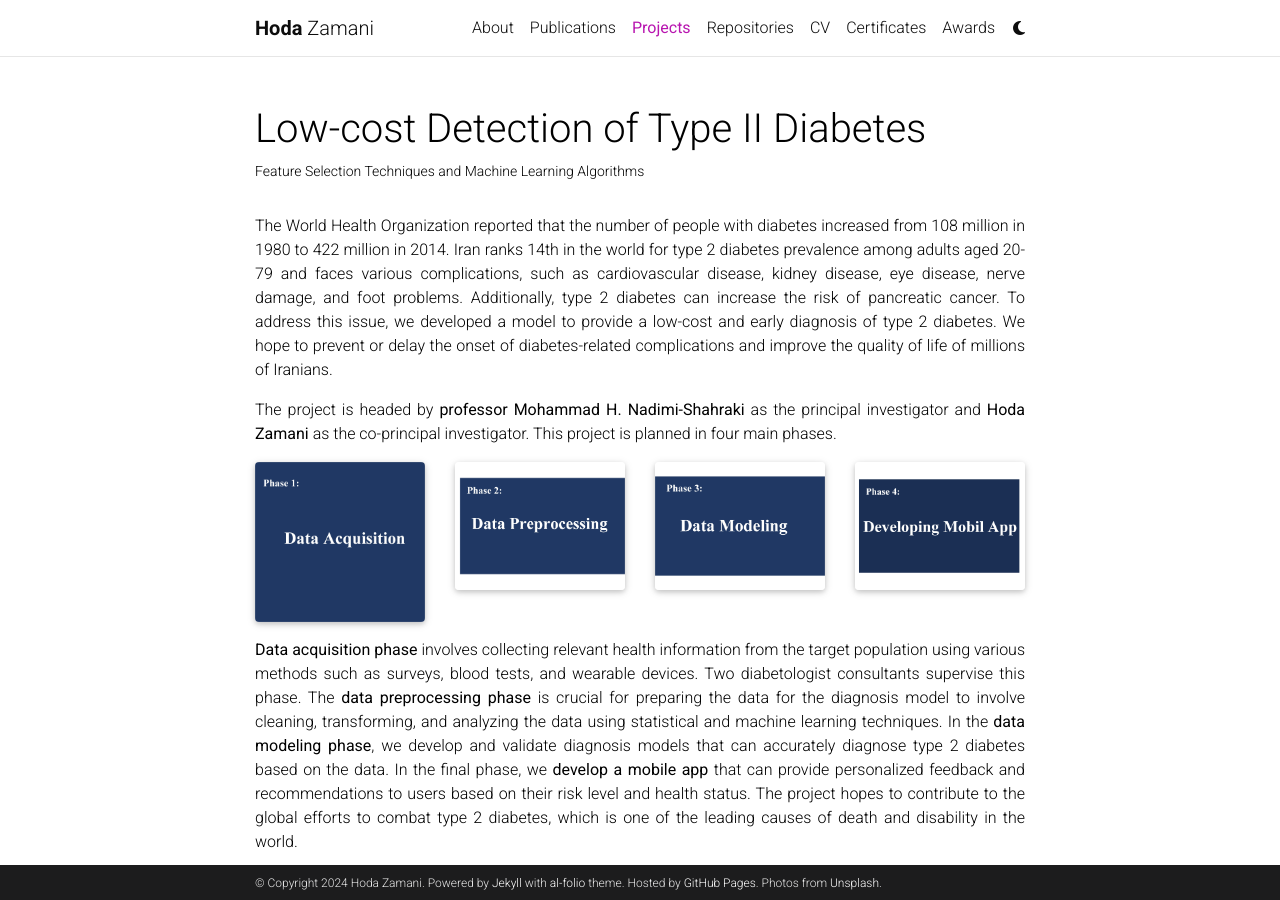
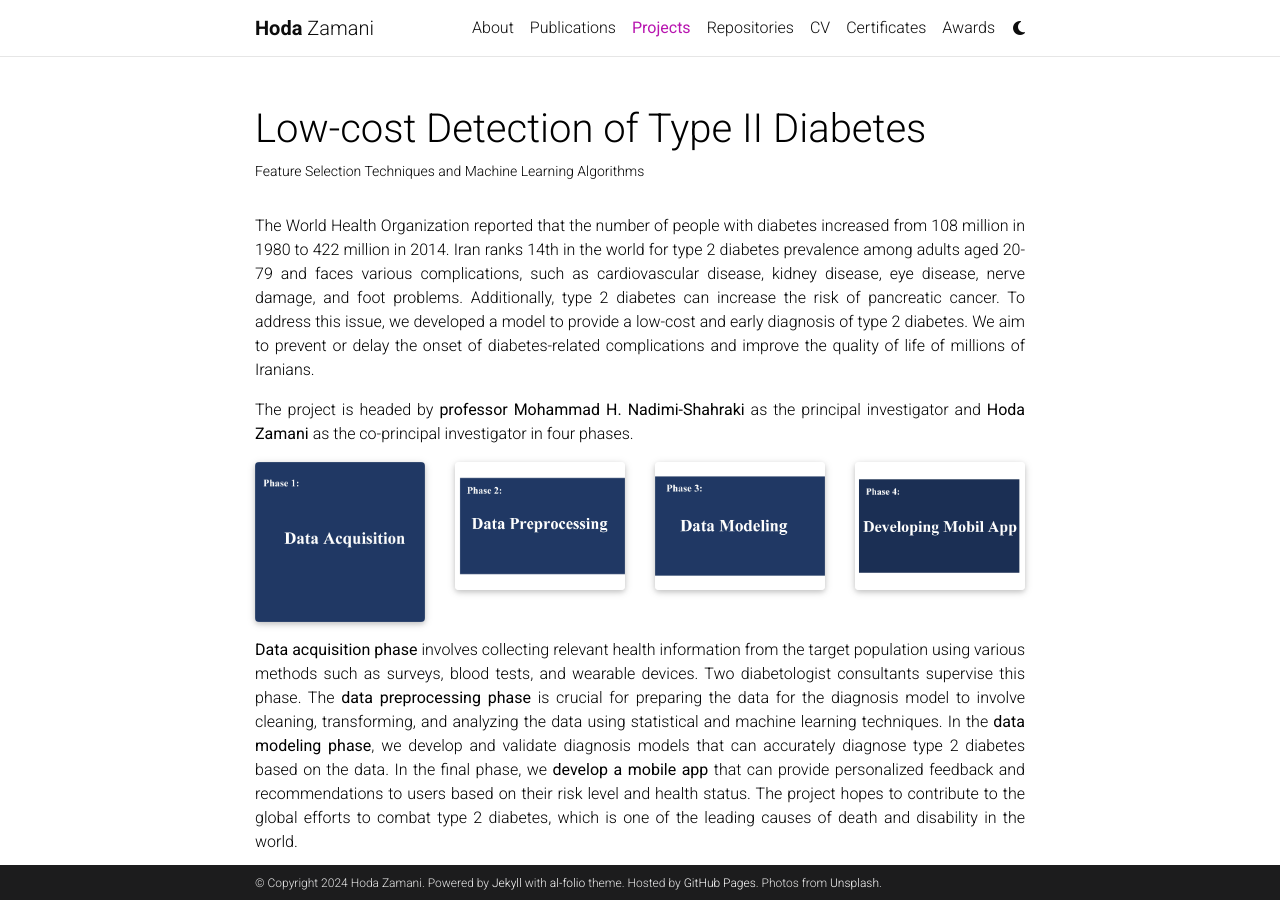
Before and after one commit to HodaZamani/HodaZamani.github.io, a Jekyll site: the page built from _projects/1_project.md, in a window 1280 px wide and 900 px high. Built offline with Jekyll 4.4.1, drawn with Linux system fonts in a browser that asks for light colours; full-size pictures stand in for the smaller copies a plugin makes; comment, search, counter and statistics services are not loaded; a style sheet for code colours, icons or effects is not loaded.

Commit message:
Update 1_project.md

```diff
--- a/_projects/1_project.md
+++ b/_projects/1_project.md
@@ -7,10 +7,9 @@
 category: work
 related_publications: HodaImputationMethod
 ---
-<p align="justify">The World Health Organization reported that the number of people with diabetes increased from 108 million in 1980 to 422 million in 2014. Iran ranks 14th in the world for type 2 diabetes prevalence among adults aged 20-79 and faces various complications, such as cardiovascular disease, kidney disease, eye disease, nerve damage, and foot problems. Additionally, type 2 diabetes can increase the risk of pancreatic cancer. To address this issue, we developed a model to provide a low-cost and early diagnosis of type 2 diabetes. We hope to prevent or delay the onset of diabetes-related complications and improve the quality of life of millions of Iranians.</p>
+<p align="justify">The World Health Organization reported that the number of people with diabetes increased from 108 million in 1980 to 422 million in 2014. Iran ranks 14th in the world for type 2 diabetes prevalence among adults aged 20-79 and faces various complications, such as cardiovascular disease, kidney disease, eye disease, nerve damage, and foot problems. Additionally, type 2 diabetes can increase the risk of pancreatic cancer. To address this issue, we developed a model to provide a low-cost and early diagnosis of type 2 diabetes. We aim to prevent or delay the onset of diabetes-related complications and improve the quality of life of millions of Iranians.</p>
 
-<p align="justify">The project is headed by <b>professor Mohammad H. Nadimi-Shahraki</b> as the principal investigator and <b>Hoda Zamani</b> as the co-principal investigator.
-This project is planned in four main phases.
+<p align="justify">The project is headed by <b>professor Mohammad H. Nadimi-Shahraki</b> as the principal investigator and <b>Hoda Zamani</b> as the co-principal investigator in four phases.
 
 
 <div class="row">
```
